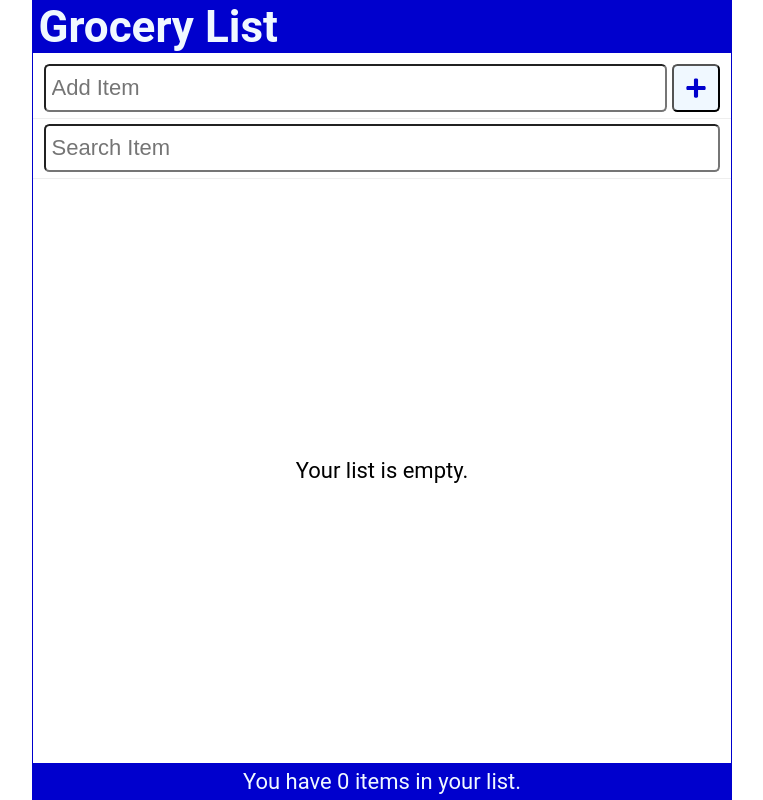
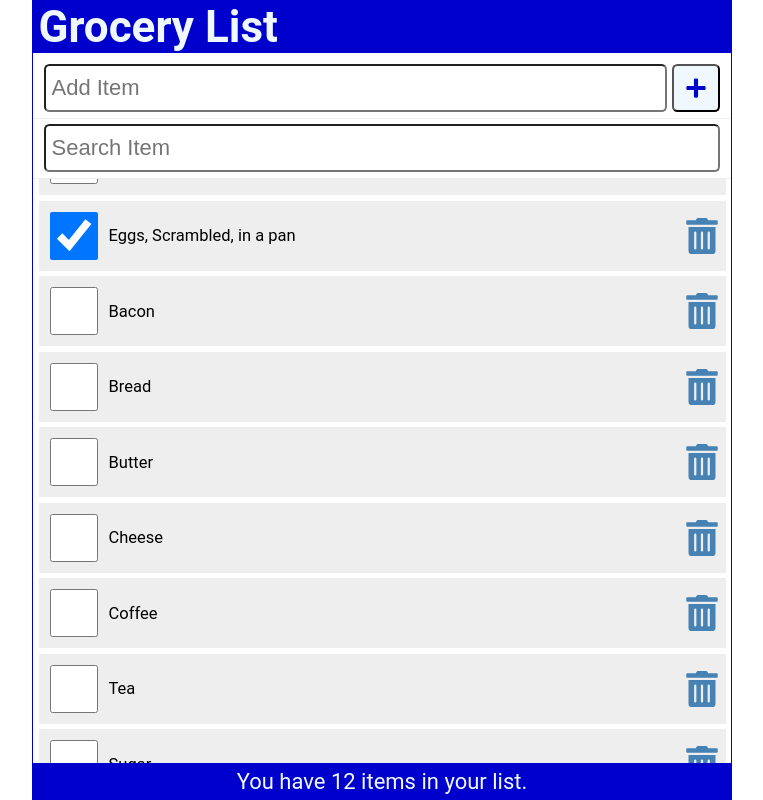
Before and after one commit to AmjadShakhshir/todolist-project, a React (Create React App) app: page / in a window 1280 px wide. Shown: the whole page, without its empty margins (258-1021 px from the left). Built offline with nearby package versions, Linux system fonts and the light colour scheme; data requests are answered from the project's data file; the HTML template or start-up script is replaced by a standard one.

Commit message:
add mock json server

```diff
--- a/src/App.tsx
+++ b/src/App.tsx
@@ -1,4 +1,4 @@
-import { useState } from 'react';
+import { useEffect, useState } from 'react';
 
 import Content from './components/Content';
 import Footer from './common/components/Footer';
@@ -8,9 +8,26 @@ import { Item } from './types/Item';
 import Search from './common/components/Search';
 
 function App() {
-  const [ items, setItems ] = useState(JSON.parse(localStorage.getItem('shoppingList') || '[]'));
+  const API_URL = 'http://localhost:3500/items';
+
+  const [ items, setItems ] = useState<Item[]>([]);
   const [ newItem, setNewItem ] = useState('');
   const [ searchItem, setSearchItem ] = useState('');
+
+  useEffect(() => {
+    const getItems = async () => {
+      try {
+        const response = await fetch(API_URL);
+        const data = await response.json();
+        console.log(data)
+        setItems(data);
+      } catch (error) {
+        console.log(error);
+      }
+    }
+    (async () => await getItems())();
+  }, []);
+
 
   const setAndSaveItems = (newItems: Item[]) => {
       setItems(newItems);
--- a/src/index.css
+++ b/src/index.css
@@ -61,7 +61,7 @@ footer {
 ul {
   width: 100%;
   list-style: none;
-  padding: 0 0.25rem 0.25rem;
+  padding: 10rem 0.25rem 0.25rem;
 }
 
 ul li::before {
```
Lines whose indentation alone changed are shown as unchanged.
